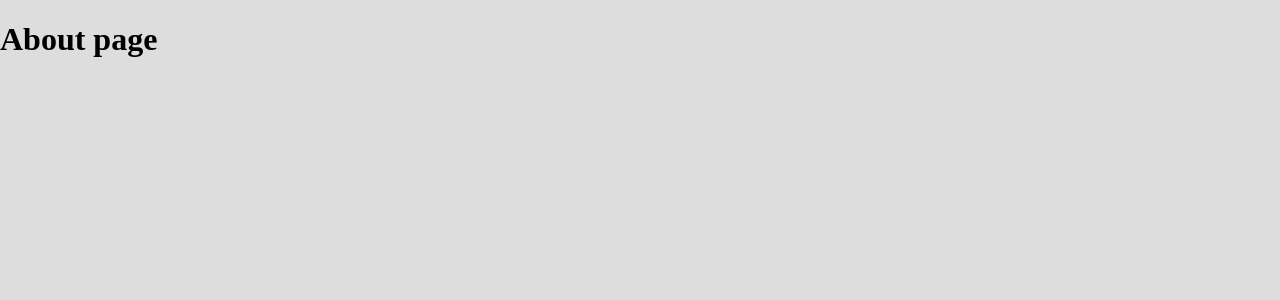
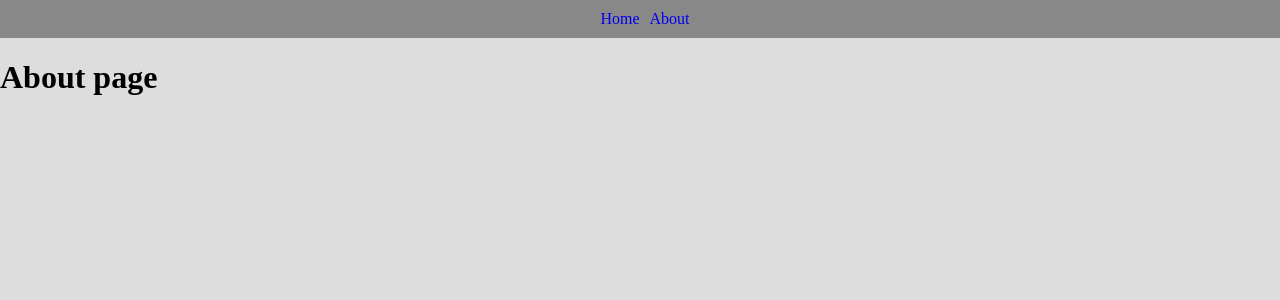
Before and after one commit to liliwang1/react-movie-app-2021, a React (Create React App) app: page /#/about in a window 1280 px wide. Shown: the top 300 px of the page. Built offline with nearby package versions, Linux system fonts and the light colour scheme.

Commit message:
Add nav bar that routes correctly

```diff
--- a/src/App.js
+++ b/src/App.js
@@ -2,10 +2,12 @@ import React from 'react';
 import { HashRouter, Route } from 'react-router-dom';
 import Home from './routes/Home';
 import About from './routes/About';
+import Nav from './components/Nav';
 
 function App() {
   return (
     <HashRouter>
+      <Nav />
       <Route path='/' component={Home} exact={true} />
       <Route path='/about' component={About} />
     </HashRouter>
--- /dev/null
+++ b/src/components/Nav.css
@@ -0,0 +1,11 @@
+.nav {
+    background-color: #888;
+    padding:10px;
+    text-align:center;
+    margin-bottom: 20px;
+}
+
+.nav-link {
+    text-decoration: none;
+    margin-left: 10px;
+}
--- /dev/null
+++ b/src/components/Nav.js
@@ -0,0 +1,18 @@
+import React from 'react';
+import { Link } from 'react-router-dom';
+import './Nav.css'
+
+function Nav() {
+  return (
+    <div className='nav'>
+      <Link to='/' className='nav-link'>
+        Home
+      </Link>
+      <Link to='/about' className='nav-link'>
+        About
+      </Link>
+    </div>
+  );
+}
+
+export default Nav;
```
